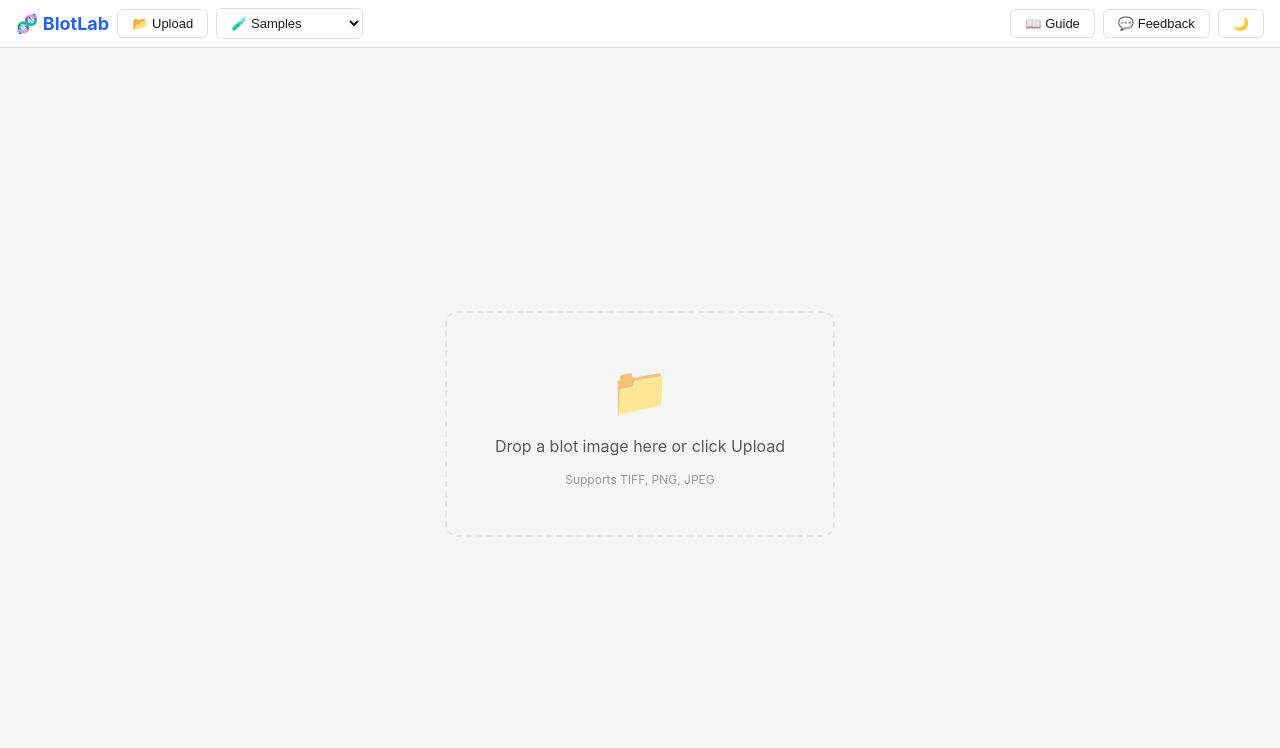
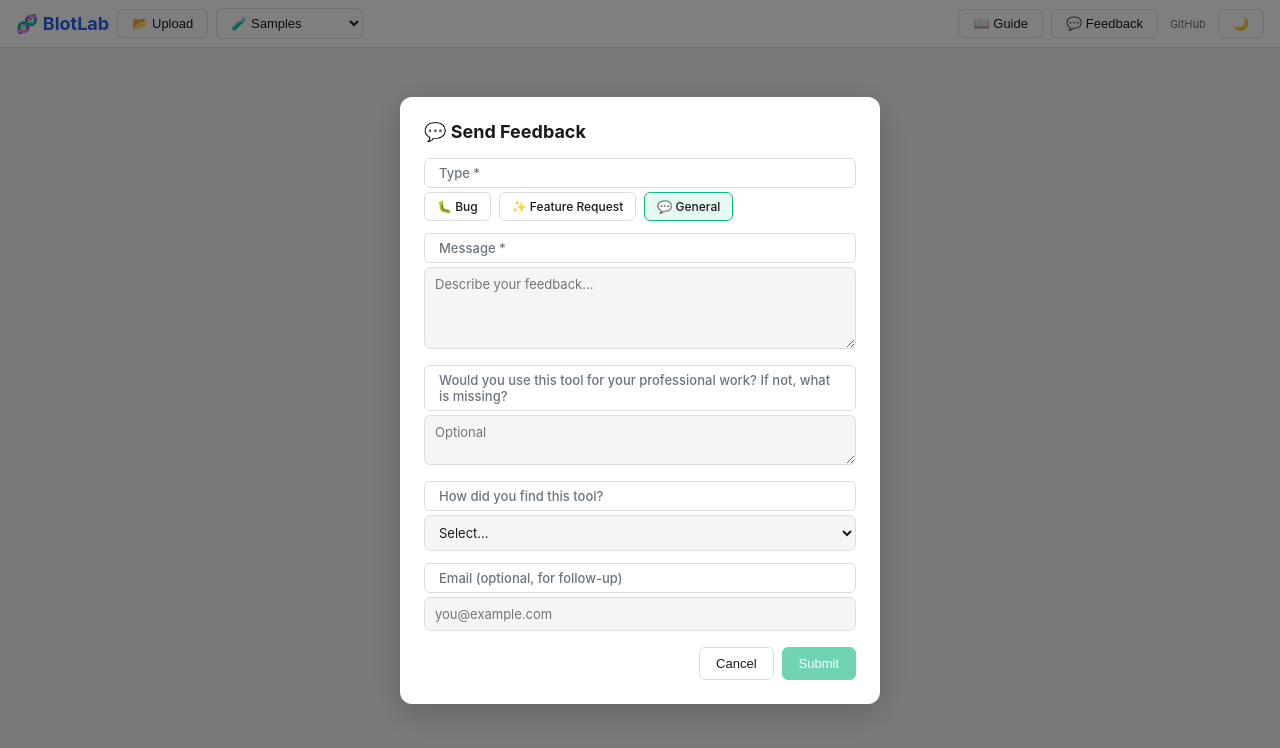
Before and after one commit to alejandroechev/blotlab, a React (Vite) app in the folder packages/web/: page / in a window 1280 px wide. Both pictures are taken after a click on the button "💬 Feedback". Shown: the top 748 px of the page. Built offline with nearby package versions, Linux system fonts and the light colour scheme.

Commit message:
Add Supabase feedback modal, replace GitHub Issues button
- In-app feedback form: type, message, professional use question, discovery, email
- Posts to shared Supabase backend
- Add GitHub source link as secondary text link

Co-authored-by: Copilot <223556219+Copilot@users.noreply.github.com>

```diff
--- /dev/null
+++ b/packages/web/src/components/FeedbackModal.tsx
@@ -0,0 +1,84 @@
+import { useState } from 'react';
+
+const SUPABASE_URL = 'https://fyxrnlonaptoqwsuxmql.supabase.co';
+const SUPABASE_KEY = 'sb_publishable_3Wqn0906Eg3PJcTfpd-MrQ_cbsktW5T';
+
+interface Props { product: string; onClose: () => void; }
+
+export function FeedbackModal({ product, onClose }: Props) {
+  const [type, setType] = useState<'bug'|'feature'|'general'>('general');
+  const [message, setMessage] = useState('');
+  const [professionalUse, setProfessionalUse] = useState('');
+  const [discovery, setDiscovery] = useState('');
+  const [email, setEmail] = useState('');
+  const [status, setStatus] = useState<'idle'|'sending'|'sent'|'error'>('idle');
+
+  const submit = async () => {
+    if (!message.trim()) return;
+    setStatus('sending');
+    try {
+      const res = await fetch(`${SUPABASE_URL}/rest/v1/feedback`, {
+        method: 'POST',
+        headers: {
+          'apikey': SUPABASE_KEY,
+          'Authorization': `Bearer ${SUPABASE_KEY}`,
+          'Content-Type': 'application/json',
+        },
+        body: JSON.stringify({
+          product, type, message: message.trim(),
+          professional_use: professionalUse.trim() || null,
+          discovery: discovery || null,
+          email: email.trim() || null,
+        }),
+      });
+      if (!res.ok) throw new Error('Failed');
+      setStatus('sent');
+      setTimeout(onClose, 2000);
+    } catch { setStatus('error'); }
+  };
+
+  return (
+    <div className="modal-overlay" onClick={onClose}>
+      <div className="modal-content" onClick={e => e.stopPropagation()}>
+        <h3>💬 Send Feedback</h3>
+        {status === 'sent' ? (
+          <p style={{textAlign:'center',padding:20,color:'var(--green, #198754)'}}>✅ Thank you! Feedback submitted.</p>
+        ) : (
+          <>
+            <label>Type *</label>
+            <div className="radio-group">
+              {(['bug','feature','general'] as const).map(t => (
+                <label key={t} className={type===t ? 'active' : ''}>
+                  <input type="radio" name="type" value={t} checked={type===t} onChange={() => setType(t)} />
+                  {t === 'bug' ? '🐛 Bug' : t === 'feature' ? '✨ Feature Request' : '💬 General'}
+                </label>
+              ))}
+            </div>
+            <label>Message *</label>
+            <textarea value={message} onChange={e => setMessage(e.target.value)} placeholder="Describe your feedback..." rows={4} />
+            <label>Would you use this tool for your professional work? If not, what is missing?</label>
+            <textarea value={professionalUse} onChange={e => setProfessionalUse(e.target.value)} placeholder="Optional" rows={2} />
+            <label>How did you find this tool?</label>
+            <select value={discovery} onChange={e => setDiscovery(e.target.value)}>
+              <option value="">Select...</option>
+              <option value="search">Search Engine</option>
+              <option value="reddit">Reddit</option>
+              <option value="colleague">Colleague</option>
+              <option value="github">GitHub</option>
+              <option value="other">Other</option>
+            </select>
+            <label>Email (optional, for follow-up)</label>
+            <input type="email" value={email} onChange={e => setEmail(e.target.value)} placeholder="you@example.com" />
+            <div className="modal-actions">
+              <button onClick={onClose}>Cancel</button>
+              <button className="btn-primary" onClick={submit} disabled={!message.trim() || status==='sending'}>
+                {status === 'sending' ? 'Sending...' : 'Submit'}
+              </button>
+            </div>
+            {status === 'error' && <p style={{color:'var(--red, #dc3545)',fontSize:12,marginTop:8}}>Failed to submit. Please try again.</p>}
+          </>
+        )}
+      </div>
+    </div>
+  );
+}
--- a/packages/web/src/components/Toolbar.tsx
+++ b/packages/web/src/components/Toolbar.tsx
@@ -1,4 +1,6 @@
+import { useState } from 'react';
 import { samples } from '../samples/index.js';
+import { FeedbackModal } from './FeedbackModal';
 
 interface ToolbarProps {
   onUpload: () => void;
@@ -16,6 +18,7 @@ export function Toolbar({
   onUpload, onAnalyze,
   onToggleTheme, onLoadSample, theme, ballRadius, onBallRadiusChange, hasImage, isProcessing,
 }: ToolbarProps) {
+  const [showFeedback, setShowFeedback] = useState(false);
   return (
     <div className="toolbar">
       <h1>🧬 BlotLab</h1>
@@ -49,8 +52,10 @@ export function Toolbar({
       )}
       <div className="toolbar-spacer" />
       <button onClick={() => window.open('/intro.html', '_blank')} title="Domain guide">📖 Guide</button>
-      <button onClick={() => window.open('https://github.com/alejandroechev/blotlab/issues/new', '_blank')} title="Feedback">💬 Feedback</button>
+      <button onClick={() => setShowFeedback(true)} title="Feedback">💬 Feedback</button>
+      <a className="github-link" href="https://github.com/alejandroechev/blotlab" target="_blank" rel="noopener noreferrer">GitHub</a>
       <button onClick={onToggleTheme}>{theme === 'light' ? '🌙' : '☀️'}</button>
+      {showFeedback && <FeedbackModal product="BlotLab" onClose={() => setShowFeedback(false)} />}
     </div>
   );
 }
--- a/packages/web/src/styles.css
+++ b/packages/web/src/styles.css
@@ -253,3 +253,38 @@ body {
   background: var(--primary);
   color: #fff;
 }
+
+/* Feedback modal */
+.modal-overlay {
+  position: fixed; inset: 0; background: rgba(0,0,0,0.5); display: flex;
+  align-items: center; justify-content: center; z-index: 1000;
+}
+.modal-content {
+  background: var(--surface, #fff); border-radius: 12px; padding: 24px;
+  max-width: 480px; width: 90%; max-height: 90vh; overflow-y: auto;
+  box-shadow: 0 8px 32px rgba(0,0,0,0.2); color: var(--text, #212529);
+}
+.modal-content h3 { margin: 0 0 16px; font-size: 18px; }
+.modal-content label { display: block; font-size: 13px; font-weight: 500; margin: 12px 0 4px; color: var(--text2, #6c757d); }
+.modal-content textarea, .modal-content input, .modal-content select {
+  width: 100%; padding: 8px 10px; border: 1px solid var(--border, #dee2e6);
+  border-radius: 6px; font-size: 13px; background: var(--bg, #f8f9fa);
+  color: var(--text, #212529); font-family: inherit; box-sizing: border-box;
+}
+.modal-content textarea:focus, .modal-content input:focus, .modal-content select:focus {
+  outline: none; border-color: var(--accent, #0d6efd);
+}
+.radio-group { display: flex; gap: 8px; }
+.radio-group label {
+  padding: 6px 12px; border: 1px solid var(--border, #dee2e6); border-radius: 6px;
+  cursor: pointer; font-size: 12px; display: flex; align-items: center; gap: 4px;
+  margin: 0; color: var(--text, #212529);
+}
+.radio-group label.active { border-color: var(--accent, #0d6efd); background: color-mix(in srgb, var(--accent, #0d6efd) 10%, transparent); }
+.radio-group input { display: none; }
+.modal-actions { display: flex; gap: 8px; justify-content: flex-end; margin-top: 16px; }
+.modal-actions button { padding: 8px 16px; border-radius: 6px; border: 1px solid var(--border); cursor: pointer; font-size: 13px; background: var(--surface); color: var(--text); }
+.modal-actions .btn-primary { background: var(--accent, #0d6efd); color: #fff; border-color: var(--accent, #0d6efd); }
+.modal-actions .btn-primary:disabled { opacity: 0.6; cursor: not-allowed; }
+.github-link { font-size: 11px; color: var(--text2, #6c757d); text-decoration: none; padding: 0 4px; }
+.github-link:hover { text-decoration: underline; }
```
